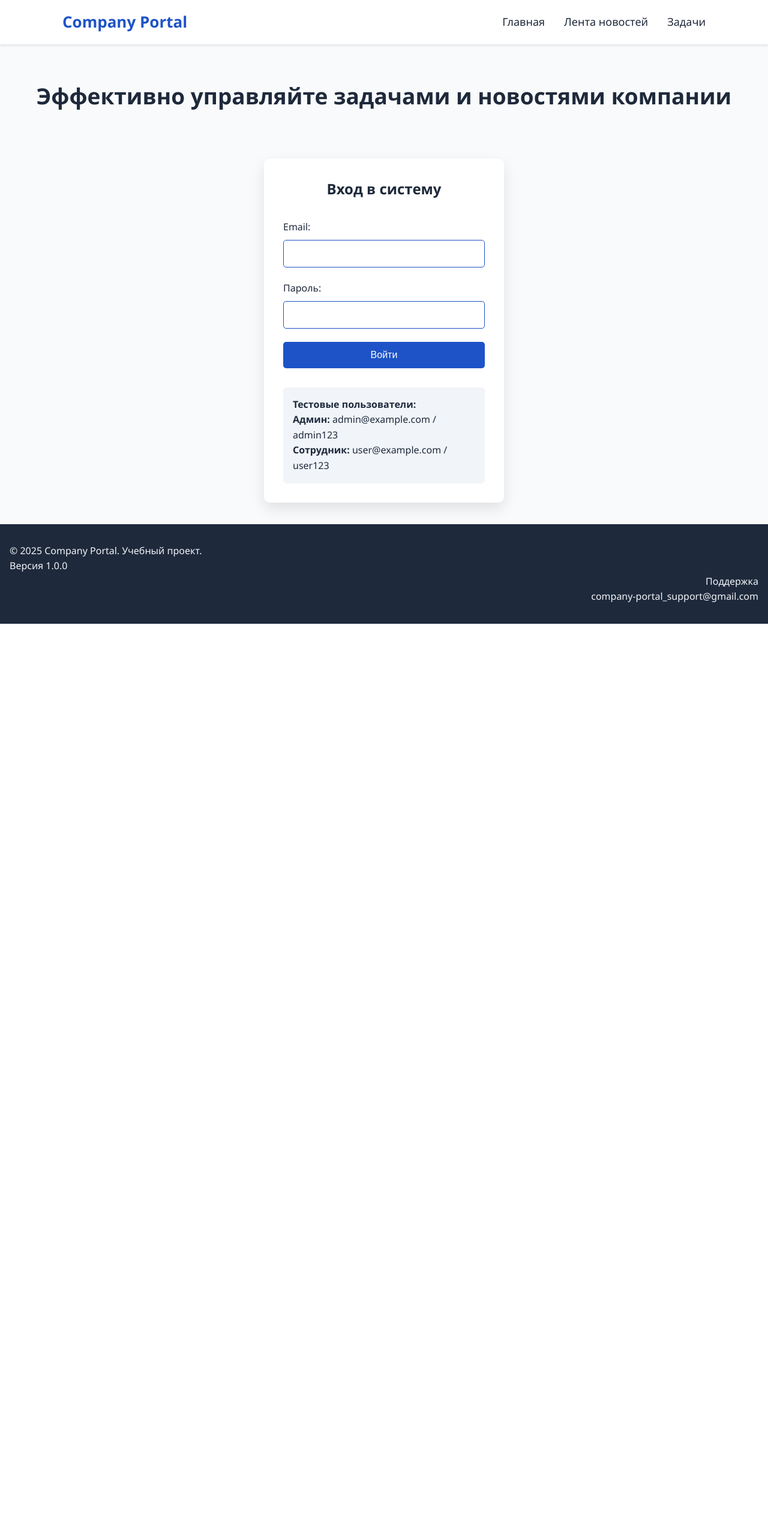
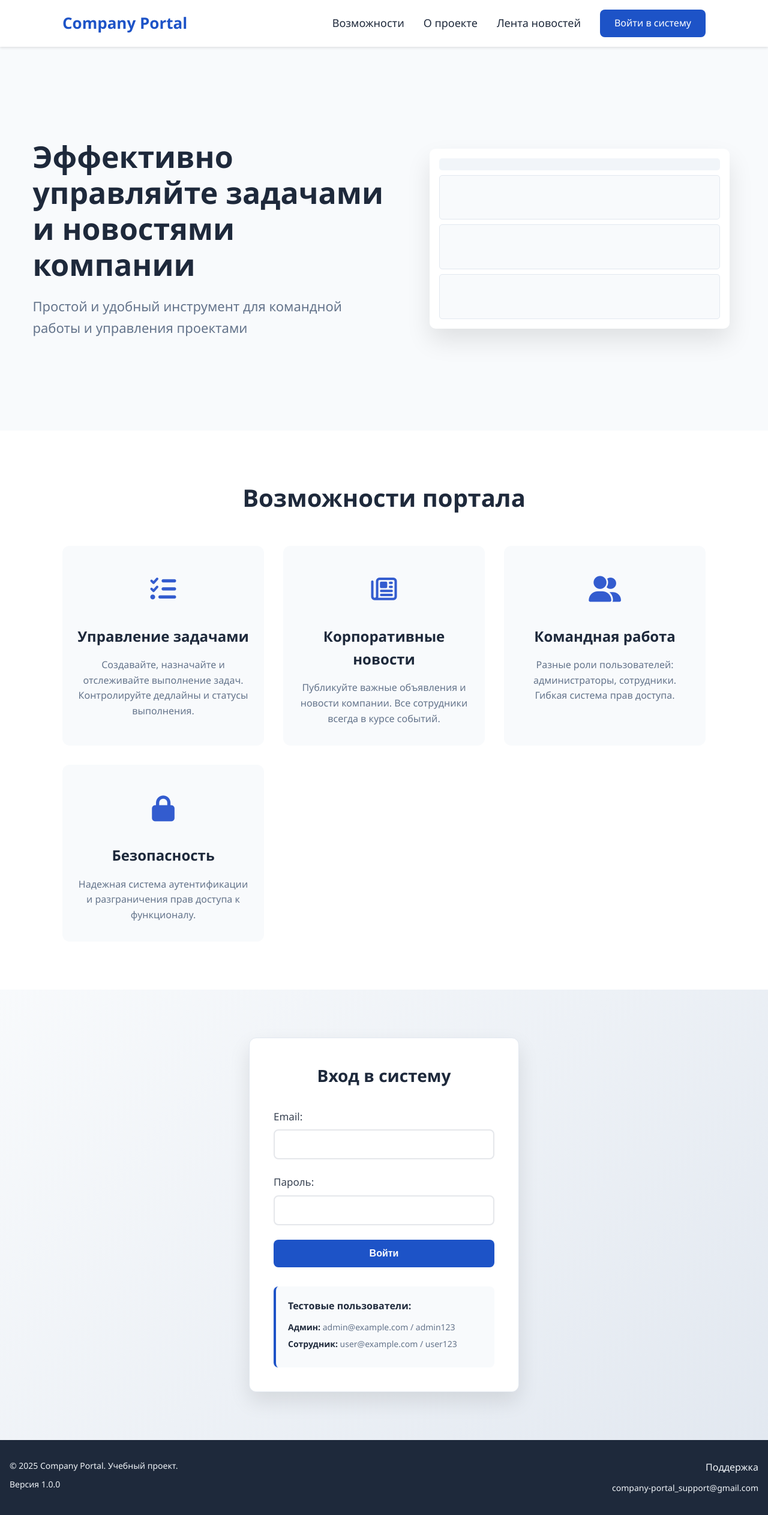
Before and after one commit to verivanova/company-portal, a PHP site: page /html/index.html in a window 1280 px wide. Shown: the whole page at 60% size. Before the commit the page ends 1040 px from the top, so only its background shows below. Run offline with PHP 8.4, Linux system fonts and the light colour scheme.

Commit message:
changed index.html,style.css, added html files

```diff
--- a/frontend/css/style.css
+++ b/frontend/css/style.css
@@ -11,6 +11,7 @@ body {
     line-height: 1.6;
 }
 
+/* Шапка */
 .header {
     background: white;
     box-shadow: 0 2px 4px rgba(0,0,0,0.1);
@@ -34,30 +35,76 @@ body {
     margin: 0 auto;
 }
 
-.header-links{
+.header-links {
     display: flex;
     list-style: none;
     gap: 32px;
     font-size: 18px;
+    align-items: center;
+    height: 100%;
 }
 
-.header-links a{
+.header-links a {
     text-decoration: none;
     color: #1e293b;
     font-weight: 500;
+    position: relative;
+    padding: 8px 0;
+    transition: color 0.3s;
+}
+
+.header-links a::after {
+    content: '';
+    position: absolute;
+    bottom: 0;
+    left: 0;
+    width: 0;
+    height: 2px;
+    background: #1d53c7;
+    transition: width 0.3s ease;
+}
+
+.header-links a:hover::after {
+    width: 100%;
 }
 
 .header-links a:hover,
 .header-links a.active {
     color: #1d53c7;
-    transition: color 0.3s;
 }
 
+.btn-login {
+    background: #1d53c7;
+    color: white !important;
+    padding: 10px 24px !important;
+    border-radius: 6px;
+    display: flex !important;
+    align-items: center !important;
+    height: auto !important;
+    border: none;
+    transition: all 0.3s ease;
+    font-weight: 600;
+}
 
+.btn-login::after {
+    display: none;
+}
+
+/*main*/
 .main {
     min-height: 100vh;
     display: flex;
     flex-direction: column;
+}
+
+.text {
+    display: flex;
+    align-items: center;
+    min-height: 80vh;
+    padding: 64px 5% 64px 3%;
+    max-width: 1400px;
+    margin: 0 auto;
+    gap: 48px;
 }
 
 .text-section {
@@ -66,71 +113,201 @@ body {
 }
 
 .text-title {
-  font-size: 37px;
-  font-weight: 700;
-  margin-bottom: 66px;
-  margin-top: 16px;
+    font-size: 50px;
+    font-weight: 800;
+    margin-bottom: 22px;
+    margin-top: 0;
     line-height: 1.2;
+    color: #1e293b;
+    background-clip: text;
+    text-align: left;
 }
 
+.text-subtitle {
+    font-size: 22px;
+    color: #64748b;
+    margin-bottom: 32px;
+    line-height: 1.6;
+    font-weight: 400;
+    text-align: left;
+    max-width: 600px;
+}
+
+/*Макет*/
+.mockup {
+    flex: 1;
+    display: flex;
+    justify-content: center;
+    align-items: center;
+}
+
+.mockup-dashboard {
+    width: 500px;
+    height: 300px;
+    background: white;
+    border-radius: 10px;
+    box-shadow: 0 20px 40px rgba(0,0,0,0.1);
+    padding: 16px;
+    display: flex;
+    flex-direction: column;
+    gap: 8px;
+}
+
+.mockup-header {
+    height: 20px;
+    background: #f1f5f9;
+    border-radius: 5px;
+}
+
+.mockup-content {
+    flex: 1;
+    display: flex;
+    flex-direction: column;
+    gap: 8px;
+}
+
+.mockup-card {
+    flex: 1;
+    background: #f8fafc;
+    border-radius: 5px;
+    border: 1px solid #e2e8f0;
+}
+
+/*Класс для контейнеров*/
+.container {
+    max-width: 1200px;
+    margin: 0 auto;
+    padding: 0 5%;
+}
+
+.section-title {
+    text-align: center;
+    font-size: 40px;
+    font-weight: 700;
+    margin-bottom: 48px;
+    color: #1e293b;
+}
+
+/*Возможности*/
+.possibilities {
+    padding: 80px 0;
+    background: white;
+}
+
+.possibility-grid {
+    display: grid;
+    grid-template-columns: repeat(auto-fit, minmax(280px, 1fr));
+    gap: 32px;
+}
+
+.possibility-card {
+    background: #f8fafc;
+    padding: 32px 24px;
+    border-radius: 12px;
+    text-align: center;
+    transition: all 0.3s ease;
+    animation: fadeIn 0.6s ease-out;
+}
+
+.possibility-card:hover {
+    transform: translateY(-5px);
+    box-shadow: 0 15px 35px rgba(0,0,0,0.1);
+}
+
+.possibility-icon {
+    width: 80px;
+    height: 80px;
+    display: flex;
+    align-items: center;
+    justify-content: center;
+    margin: 0 auto 20px;
+    font-size: 43px;
+    color: #335ccf;
+}
+
+.possibility-card h3 {
+    font-size: 24px;
+    margin-bottom: 16px;
+    color: #1e293b;
+}
+
+.possibility-card p {
+    color: #64748b;
+    line-height: 1.6;
+    font-size: 16px;
+}
+
+/*Вхлд*/
 .auth-container {
     width: 100%;
     display: flex;
     justify-content: center;
     align-items: center;
+    padding: 80px 20px;
+    background: linear-gradient(135deg, #f8fafc 0%, #e2e8f0 100%);
 }
 
 .auth-card {
     background: white;
-    padding: 32px;
-    border-radius: 10px;
-    box-shadow: 0 10px 25px rgba(0,0,0,0.1);
+    padding: 40px;
+    border-radius: 12px;
+    box-shadow: 0 15px 35px rgba(0,0,0,0.1);
     width: 100%;
-    max-width: 400px;
+    max-width: 450px;
+    border: 1px solid #e2e8f0;
+    animation: fadeIn 0.6s ease-out;
 }
 
 .auth-card h2 {
     text-align: center;
     margin-bottom: 32px;
     color: #1e293b;
+    font-size: 28px;
+    font-weight: 700;
 }
 
+/*Форма*/
 .form-group {
-    margin-bottom: 22px;
+    margin-bottom: 24px;
 }
 
 .form-group label {
     display: block;
     margin-bottom: 8px;
     font-weight: 500;
+    color: #374151;
+    font-size: 17px;
 }
 
-.form-group input,
-.form-group select,
-.form-group textarea {
+.form-group input {
     width: 100%;
-    padding: 13px;
-    border: 1px solid #1d53c7;
-    border-radius: 5px;
+    padding: 14px 16px;
+    border: 2px solid #e5e7eb;
+    border-radius: 8px;
     font-size: 16px;
-    transition: border-color 0.3s;
+    transition: all 0.3s ease;
+    background-color: #ffffff;
 }
 
-.form-group input:focus,
-.form-group select:focus,
-.form-group textarea:focus {
+.form-group input:focus {
     outline: none;
     border-color: #1d53c7;
+    box-shadow: 0 0 0 3px rgba(29, 83, 199, 0.1);
 }
 
+.form-group input:hover {
+    border-color: #9ca3af;
+}
+
+/*Кнопки*/
 .btn {
-    padding: 13px 22px;
+    padding: 14px 24px;
     border: none;
-    border-radius: 5px;
+    border-radius: 8px;
     font-size: 16px;
     font-weight: 500;
     cursor: pointer;
-    transition: all 0.3s;
+    transition: all 0.3s ease;
     text-decoration: none;
     display: inline-block;
     text-align: center;
@@ -139,10 +316,19 @@ body {
 .btn-submit {
     background: #1d53c7;
     color: white;
+    font-weight: 600;
+    width: 100%;
 }
 
-.btn-submit:hover {
+.btn-submit:hover,
+.btn-login:hover {
     background: #1641b8;
+    transform: translateY(-1px);
+    box-shadow: 0 5px 5px rgba(29, 83, 199, 0.2);
+}
+
+.btn-submit:active {
+    transform: translateY(0);
 }
 
 .btn-secondary {
@@ -150,9 +336,17 @@ body {
     color: white;
 }
 
+.btn-secondary:hover {
+    background: #475569;
+}
+
 .btn-success {
     background: #10b981;
     color: white;
+}
+
+.btn-success:hover {
+    background: #059669;
 }
 
 .btn-danger {
@@ -160,44 +354,102 @@ body {
     color: white;
 }
 
-.test-users{
-  margin-top: 32px;
-  padding: 16px;
-  background: #f1f5f9;
-  border-radius: 5px;
+.btn-danger:hover {
+    background: #dc2626;
 }
 
+/*Тест пользователи*/
+.test-users {
+    margin-top: 32px;
+    padding: 20px;
+    background: #f8fafc;
+    border-radius: 8px;
+    border-left: 4px solid #1d53c7;
+}
 
+.test-users h4 {
+    margin-bottom: 14px;
+    color: #1e293b;
+    font-size: 16px;
+    font-weight: 600;
+}
+
+.test-users p {
+    margin-bottom: 10px;
+    color: #64748b;
+    font-size: 14px;
+    line-height: 1.3;
+}
+
+.test-users strong {
+    color: #1e293b;
+    font-weight: 600;
+}
+
+/*ошибка*/
+.text-error {
+    background: #fef2f2;
+    color: #dc2626;
+    padding: 12px 16px;
+    border-radius: 6px;
+    border: 1px solid #fecaca;
+    font-size: 14px;
+    font-weight: 500;
+}
+
+.hidden {
+    display: none;
+}
+
+/*Футер*/
 .footer {
     background: #1e293b;
     color: #f1f5f9;
     padding: 32px 16px;
     margin-top: auto;
-}
-
-.footer-content {
     display: flex;
     justify-content: space-between;
     align-items: center;
-    max-width: 1200px;
-    margin: 0 auto;
-    gap: 2rem;
 }
 
 .footer-left {
     text-align: left;
 }
 
+.footer-left p {
+    margin-bottom: 8px;
+    font-size: 14px;
+}
+
 .footer-right {
     text-align: right;
+}
+
+.footer-right p {
+    margin-bottom: 8px;
+    font-size: 16px;
+    font-weight: 500;
 }
 
 .footer a {
     text-decoration: none;
     color: #f1f5f9;
     transition: color 0.3s;
+    font-size: 14px;
 }
 
 .footer a:hover {
     color: #93c5fd;
 }
+
+/*Анимации*/
+@keyframes fadeIn {
+    from {
+        opacity: 0;
+        transform: translateY(20px);
+    }
+    to {
+        opacity: 1;
+        transform: translateY(0);
+    }
+}
--- a/frontend/html/index.html
+++ b/frontend/html/index.html
@@ -3,27 +3,70 @@
 <head>
   <meta charset="UTF-8">
   <meta name="viewport" content="width=device-width, initial-scale=1.0">
-  <title>Company Portal</title>
+  <title>Company Portal - Внутренний портал компании</title>
   <link rel="stylesheet" href="../css/style.css">
+  <link rel="stylesheet" href="https://cdnjs.cloudflare.com/ajax/libs/font-awesome/6.4.0/css/all.min.css">
 </head>
 <body>
   <header class="header">
     <nav class="nav-bar">
       <h2 class="logo"> Company Portal </h2>
         <ul class="header-links">
-          <li><a href="index.html">Главная</a></li>
-          <li><a href="#">Лента новостей</a></li>
-          <li><a href="#">Задачи</a></li>
+          <li><a href="#possibilities">Возможности</a></li>
+          <li><a href="#about">О проекте</a></li>
+          <li><a href="news.html">Лента новостей</a></li>
+          <li><a href="#login" class="btn btn-login">Войти в систему</a></li>
         </ul>
     </nav>
   </header>
 
   <main class="main">
-  <div class="text-section">
-    <h1 class="text-title">Эффективно управляйте задачами и новостями компании</h1>
-  </div>
+    <section class="text">
+      <div class="text-section">
+        <h1 class="text-title">Эффективно управляйте задачами и новостями компании</h1>
+        <h1 class="text-subtitle">Простой и удобный инструмент для командной работы и управления проектами</h1>
+      </div>
+      <div class="mockup">
+        <div class="mockup-dashboard">
+          <div class="mockup-header"></div>
+          <div class="mockup-content">
+            <div class="mockup-card"></div>
+            <div class="mockup-card"></div>
+            <div class="mockup-card"></div>
+          </div>
+        </div>
+    </div>
+    </section>
 
-  <div class="auth-container">
+    <section id="possibilities" class="possibilities">
+      <div class="container">
+        <h2 class="section-title">Возможности портала</h2>
+        <div class="possibility-grid">
+          <div class="possibility-card">
+            <div class="possibility-icon"><i class="fa-solid fa-list-check"></i></div>
+            <h3>Управление задачами</h3>
+            <p>Создавайте, назначайте и отслеживайте выполнение задач. Контролируйте дедлайны и статусы выполнения.</p>
+          </div>
+          <div class="possibility-card">
+            <div class="possibility-icon"><i class="fa-regular fa-newspaper"></i></div>
+            <h3>Корпоративные новости</h3>
+            <p>Публикуйте важные объявления и новости компании. Все сотрудники всегда в курсе событий.</p>
+          </div>
+          <div class="possibility-card">
+            <div class="possibility-icon"><i class="fa-solid fa-user-group"></i></div>
+            <h3>Командная работа</h3>
+            <p>Разные роли пользователей: администраторы, сотрудники. Гибкая система прав доступа.</p>
+          </div>
+          <div class="possibility-card">
+            <div class="possibility-icon"><i class="fa-solid fa-lock"></i></div>
+            <h3>Безопасность</h3>
+            <p>Надежная система аутентификации и разграничения прав доступа к функционалу.</p>
+          </div>
+        </div>
+      </div>
+    </section>
+
+  <div id="login" class="auth-container">
     <div class="auth-card">
       <h2>Вход в систему</h2>
         <form id="loginForm">
```
Also changed, not shown: frontend/html/dashboard.html (added, +38 -0 lines), frontend/html/news.html (added, +38 -0 lines). Lines whose indentation alone changed are shown as unchanged.
